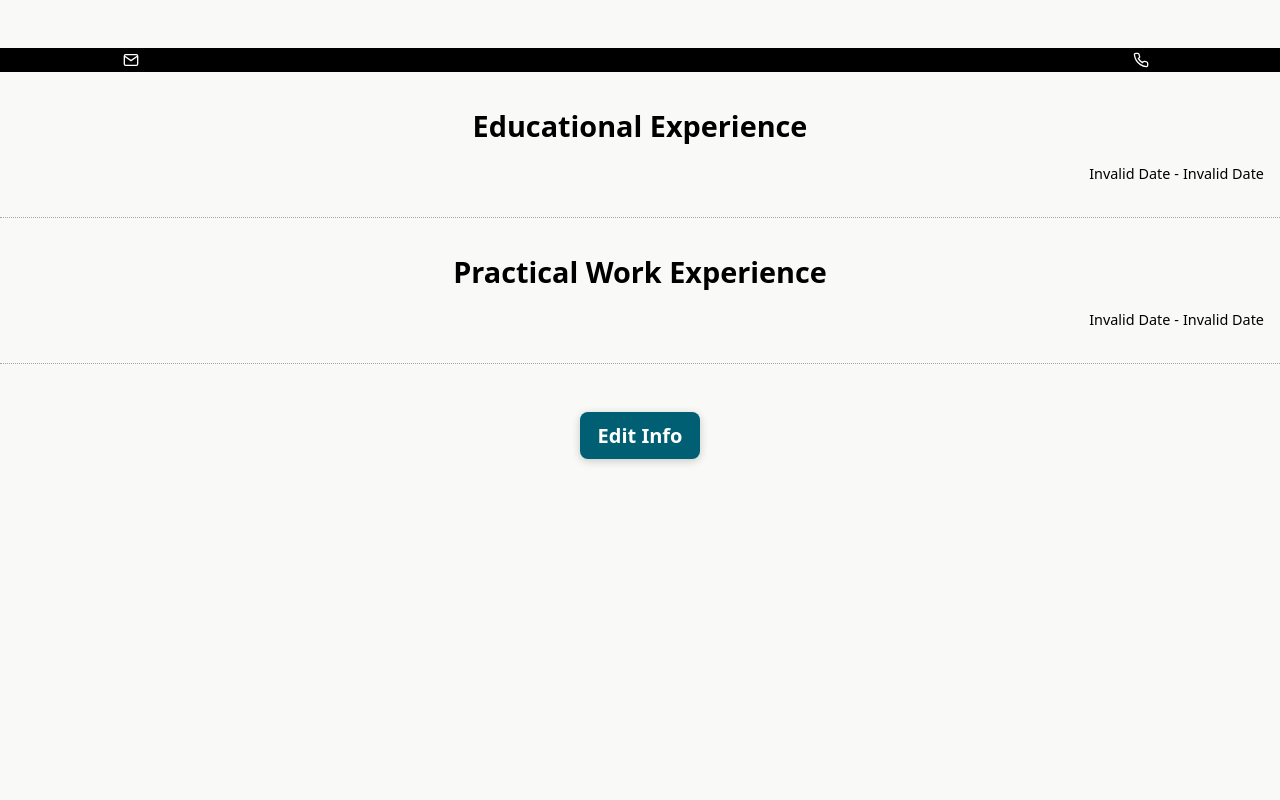
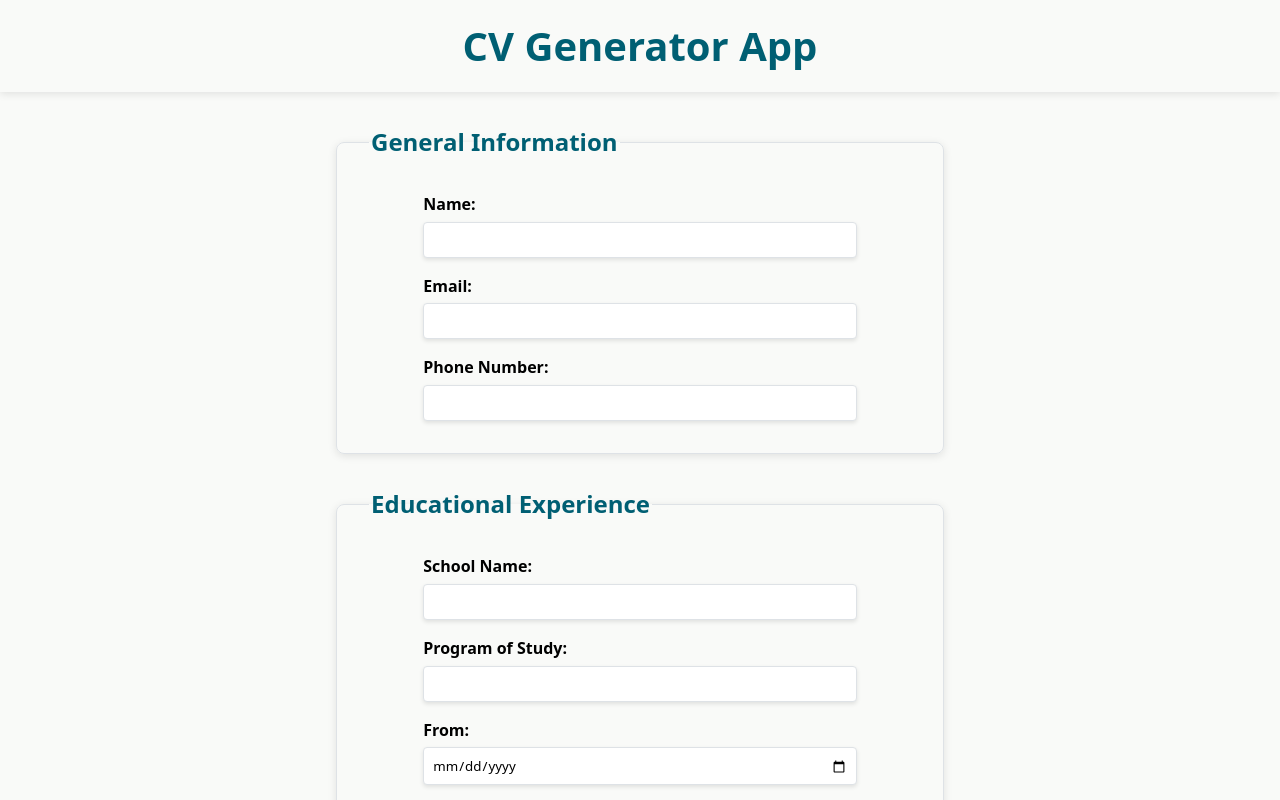
Before and after one commit to Agoth24/odin-cv-application, a React (Vite) app: page / in a window 1280 px wide. Shown: the top 800 px of the page. Built offline with nearby package versions, Linux system fonts and the light colour scheme; a web font is replaced by a local one.

Commit message:
Fixed more issues and improved styling

```diff
--- a/src/App.jsx
+++ b/src/App.jsx
@@ -5,7 +5,7 @@ import Form from "./components/Form";
 import FormattedCV from "./components/FormattedCV";
 
 function App() {
-  const [page, setPage] = useState("CV");
+  const [page, setPage] = useState("form");
   const [formData, setFormData] = useState({});
 
   return (
--- a/src/components/FormGroup.jsx
+++ b/src/components/FormGroup.jsx
@@ -1,5 +1,5 @@
 export default function FormGroup({ id, labelText, type, value, onChange }) {
-    const maxLength = type === 'text' ? 30 : null
+    const maxLength = type === 'text' ? 40 : null
   return (
     <div className="form-group">
       <label htmlFor={id}>{labelText}</label>
--- a/src/components/Header.jsx
+++ b/src/components/Header.jsx
@@ -3,7 +3,7 @@ import "../styles/header.css";
 export default function Header() {
   return (
     <div className="header">
-      <h1>CV Application</h1>
+      <h1>CV Generator App</h1>
     </div>
   );
 }
--- a/src/styles/form.css
+++ b/src/styles/form.css
@@ -1,11 +1,3 @@
-.header {
-    box-sizing: border-box;
-    margin: 0;
-    padding: 1rem;
-    text-align: center;
-    border-bottom: 1px solid rgb(190, 190, 190);
-}
-
 .header h1 {
   font-size: 2.5rem;
 }
@@ -35,9 +27,11 @@ fieldset {
   place-items: center;
   gap: 1rem;
   width: clamp(75%, 100%, 100%);
+  box-shadow: 0 2px 8px rgba(0,0,0, 0.1);
 }
 
 legend {
+  color: #005f73;
   font-size: 1.5rem;
   font-weight: 600;
 }
@@ -105,5 +99,7 @@ textarea:user-valid {
 }
 
 @media (width >= 760px) {
-
+  input, textarea {
+    max-width: 100%;
+  }
 }
--- a/src/styles/header.css
+++ b/src/styles/header.css
@@ -1,8 +1,9 @@
 .header {
     box-sizing: border-box;
     margin: 0;
-    padding: 1rem;
+    padding: 1.5rem 0;
     text-align: center;
-    border-bottom: 1px solid rgb(190, 190, 190);
     font-weight: 700;
+    box-shadow: 0 2px 8px rgba(0,0,0, 0.1);
+    color: #005f73;
 }
```
